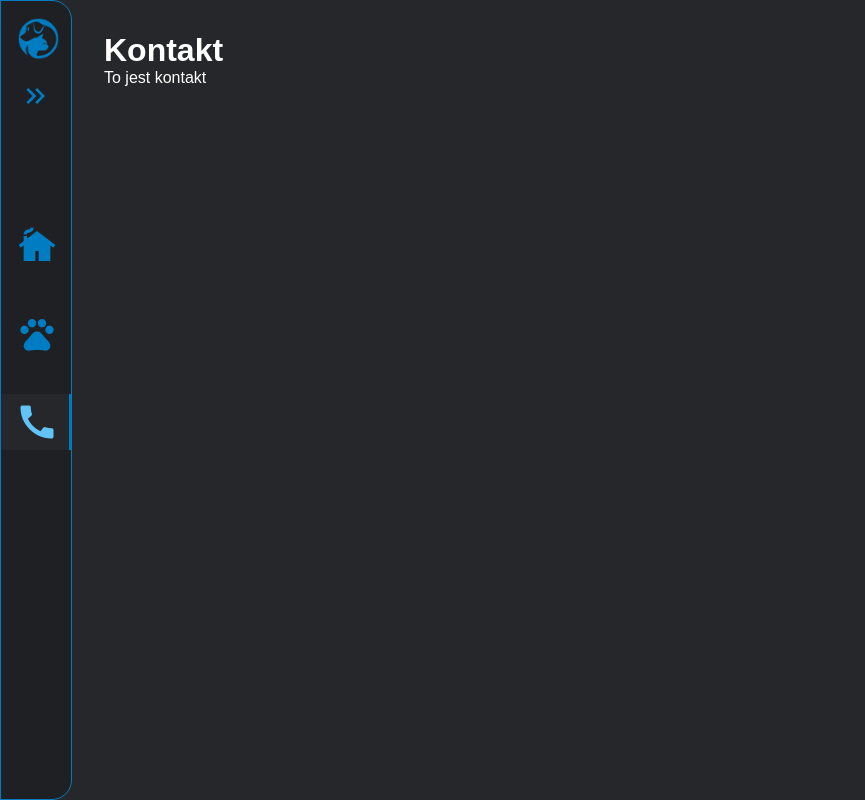
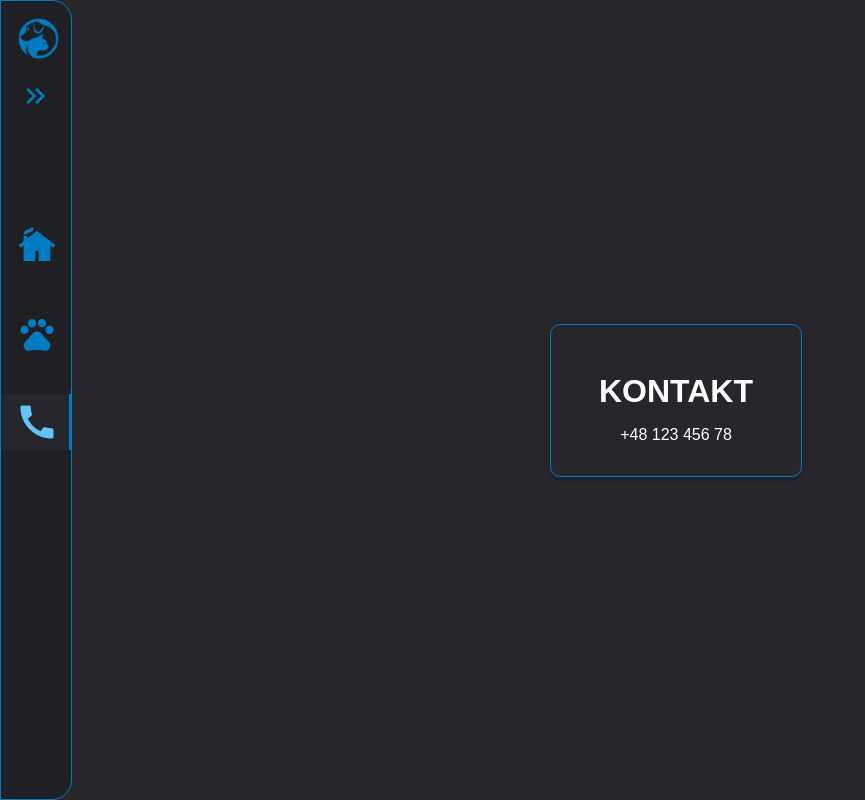
Before and after one commit to bar-85/Vue-schronisko-dla-zwierzat, a Vue app: page /contact in a window 1280 px wide. Shown: the whole page, without its empty margins (0-865 px from the left). Built offline with nearby package versions, Linux system fonts and the light colour scheme.

Commit message:
Add Contact

```diff
--- a/src/views/Contact.vue
+++ b/src/views/Contact.vue
@@ -1,6 +1,33 @@
 <template>
-  <main class="home-page">
-    <h1>Kontakt</h1>
-    <p>To jest kontakt</p>
-  </main>
+	<main class="home-page">
+		<div class="box">
+			<h1>Kontakt</h1>
+			<p>+48 123 456 78</p>
+		</div>
+	</main>
 </template>
+
+<style lang="scss" scoped>
+.home-page {
+	display: flex;
+	flex-direction: column;
+	align-items: center;
+	justify-content: center;
+
+	.box {
+		padding: 2rem;
+		border: 1px solid var(--blue);
+		border-radius: 10px;
+		box-shadow: 0 2px 8px rgba(0, 0, 0, 0.25);
+
+    h1 {
+      text-transform: uppercase;
+      margin: 1rem;
+    }
+
+    p {
+      text-align: center;
+    }
+	}
+}
+</style>
```
